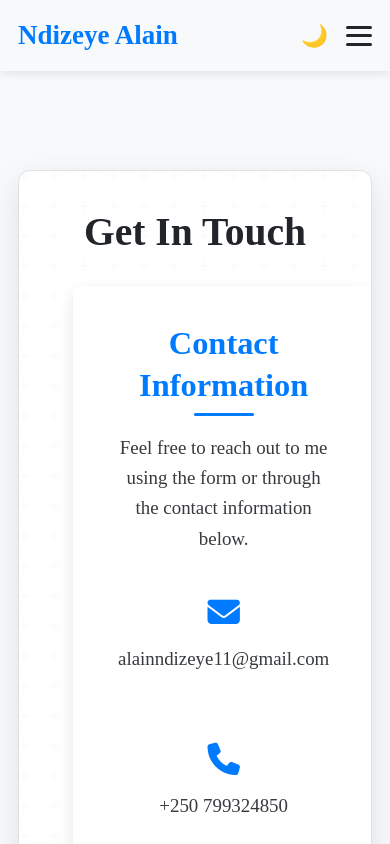
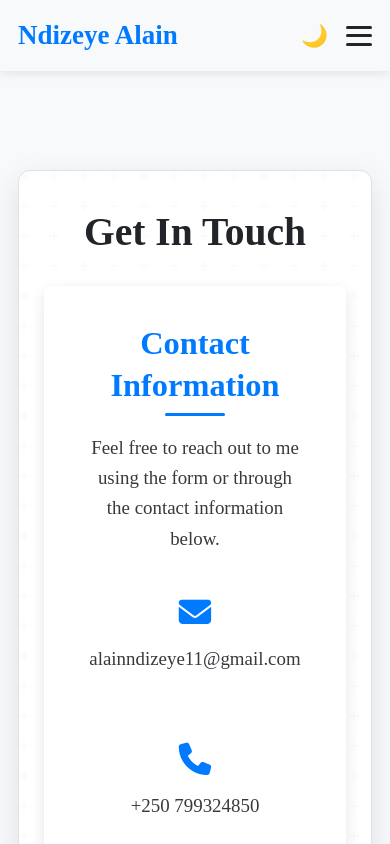
Before and after one commit to Alaindeve1/portfolio-website, a React (Create React App) app: page /contact in a window 390 px wide. Shown: the top 844 px of the page. Built offline with nearby package versions, Linux system fonts and the light colour scheme.

Commit message:
final edit on responsivness

```diff
--- a/src/styles/ContactStyles.css
+++ b/src/styles/ContactStyles.css
@@ -9,6 +9,7 @@
     gap: 3rem;
     max-width: 1200px;
     margin: 0 auto;
+    justify-content: center;
   }
 
   .contact-info {
@@ -16,6 +17,9 @@
     padding: 2rem;
     border-radius: 8px;
     box-shadow: 0 5px 15px rgba(0, 0, 0, 0.1);
+    margin: 0 auto;
+    max-width: 350px;
+    width: 100%;
   }
 
   .contact-info h2 {
--- a/windsurf_deployment.yaml
+++ b/windsurf_deployment.yaml
@@ -1,6 +1,6 @@
 # Windsurf Deploys Configuration (Beta)
 # This is an auto-generated file used to store your app deployment configuration. Do not modify.
 # The ID of the project (different from project name) on the provider's system. This is populated as a way to update existing deployments.
-project_id: 792b4fa6-55aa-4298-8c1c-2dd181972de4
+project_id: c1856cc7-406e-42ab-87af-7f274a7f51e9
 # The framework of the web application (examples: nextjs, react, vue, etc.)
 framework: create-react-app
```
